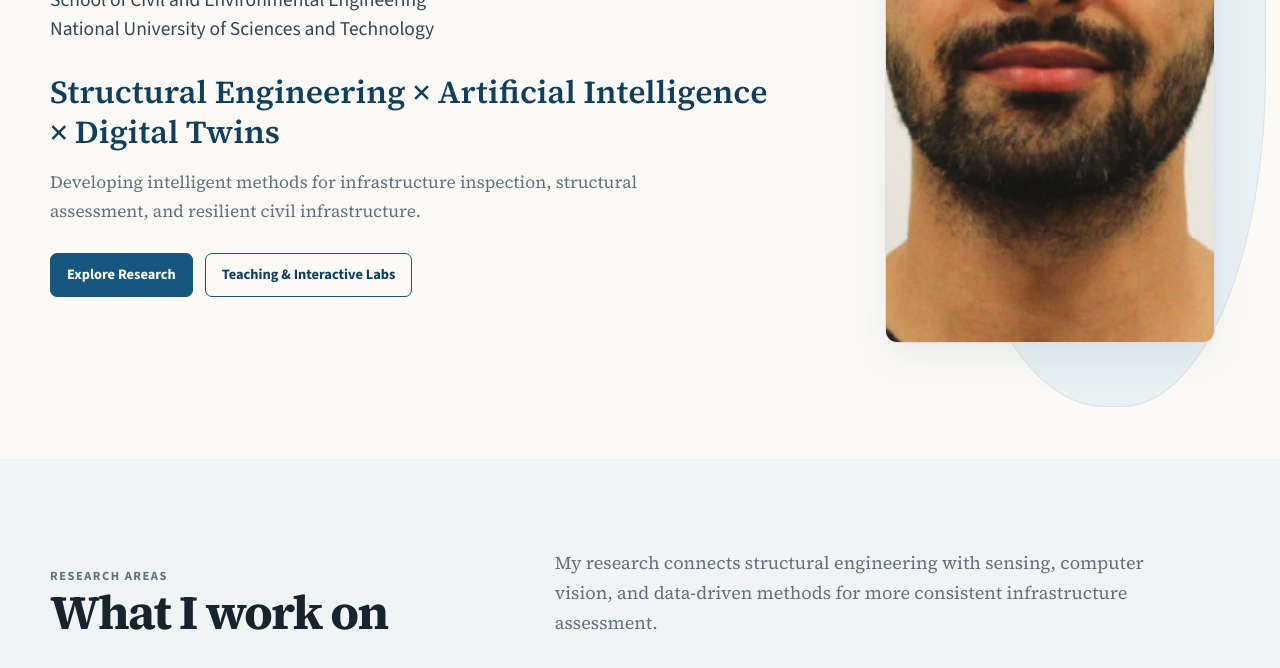
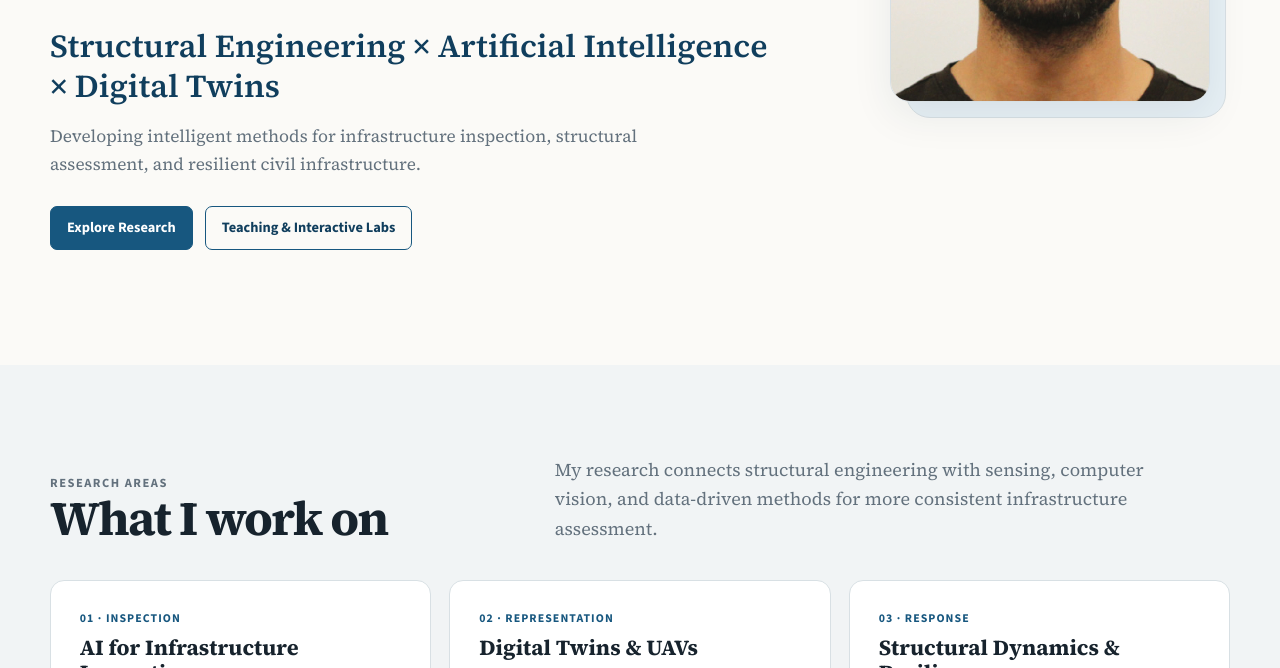
Before and after one commit to asadjan1801/asadrahman.org, a plain HTML site: page index.html in a window 1280 px wide. Shown: the part 632-1300 px from the top of the page. Drawn offline with nearby package versions, Linux system fonts and the light colour scheme.

Commit message:
Refine homepage portrait presentation

```diff
--- a/index.html
+++ b/index.html
@@ -90,7 +90,7 @@
           </div>
         </div>
         <div class="hero-photo-wrap">
-          <img class="hero-photo" src="/asad-ur-rahman.jpg" alt="Asad Ur Rahman, Assistant Professor at NUST" width="640" height="800">
+          <img class="hero-photo" src="/asad-ur-rahman.jpg" alt="Asad Ur Rahman, Assistant Professor at NUST" width="413" height="531">
         </div>
       </div>
     </section>
--- a/styles.css
+++ b/styles.css
@@ -122,15 +122,14 @@
 }
 .hero-statement { max-width: 650px; margin: 1rem 0 0; color: var(--muted); font-size: 1.08rem; }
 .hero-actions, .button-row { display: flex; flex-wrap: wrap; gap: 0.75rem; margin-top: 1.7rem; }
-.hero-photo-wrap { position: relative; }
+.hero-photo-wrap { position: relative; width: min(100%, 320px); margin-inline: auto; }
 .hero-photo-wrap::before {
-  content: ""; position: absolute; inset: 12% -10% -8% 18%; border: 1px solid var(--line);
-  border-radius: 52% 48% 46% 54%; background: var(--accent-soft);
+  content: ""; position: absolute; inset: 1rem -1rem -1rem 1rem; border: 1px solid var(--line);
+  border-radius: 24px; background: var(--accent-soft);
 }
 .hero-photo {
-  position: relative; width: min(100%, 330px); aspect-ratio: 4 / 5; margin-inline: auto;
-  border: 1px solid var(--line); border-radius: 48% 48% 12px 12px; object-fit: cover;
-  object-position: center top; box-shadow: var(--shadow);
+  position: relative; display: block; width: 100%; height: auto;
+  border: 1px solid var(--line); border-radius: 20px; box-shadow: var(--shadow);
 }
 .button {
   display: inline-flex; min-height: 44px; align-items: center; justify-content: center; gap: 0.45rem;
```
